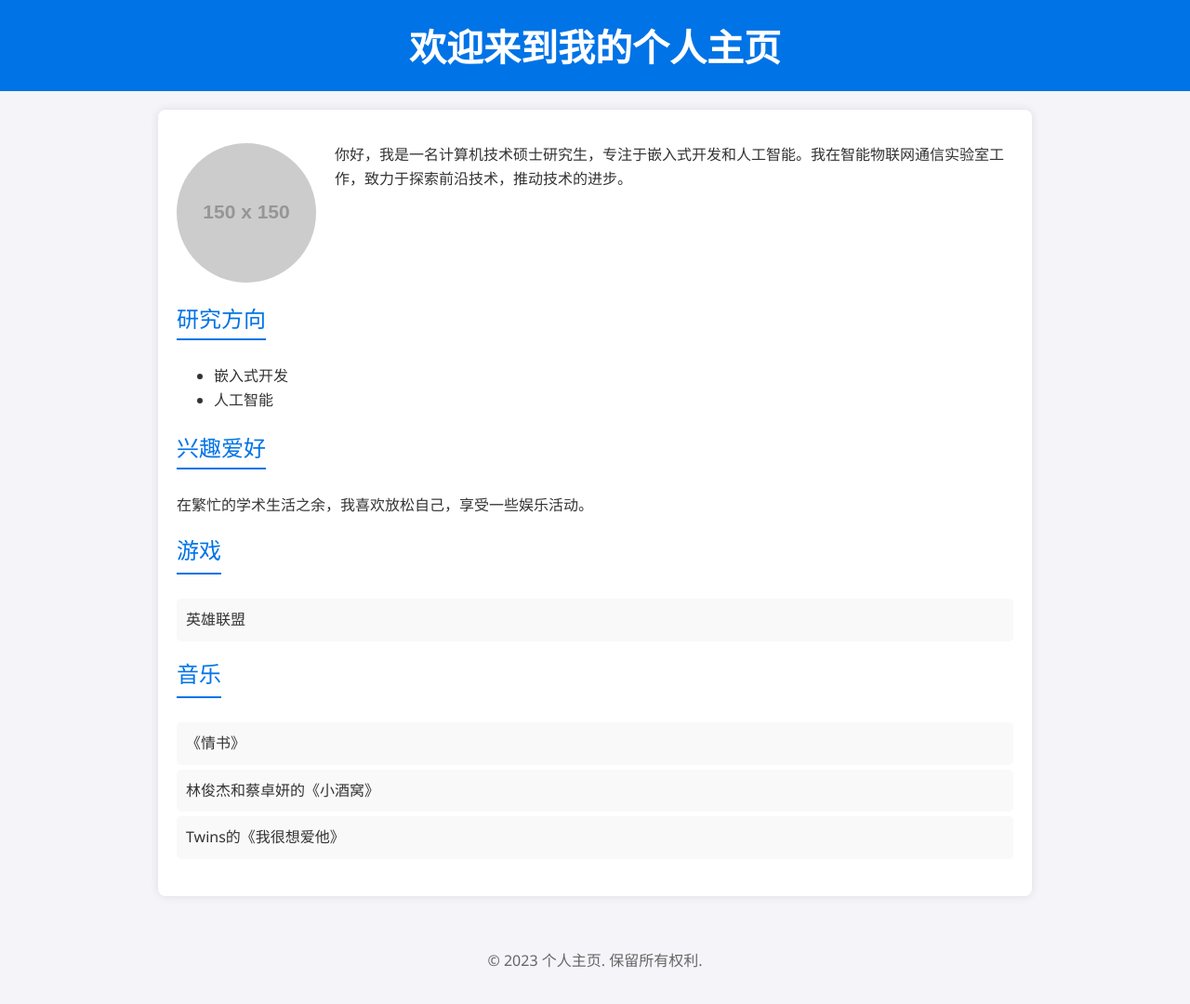
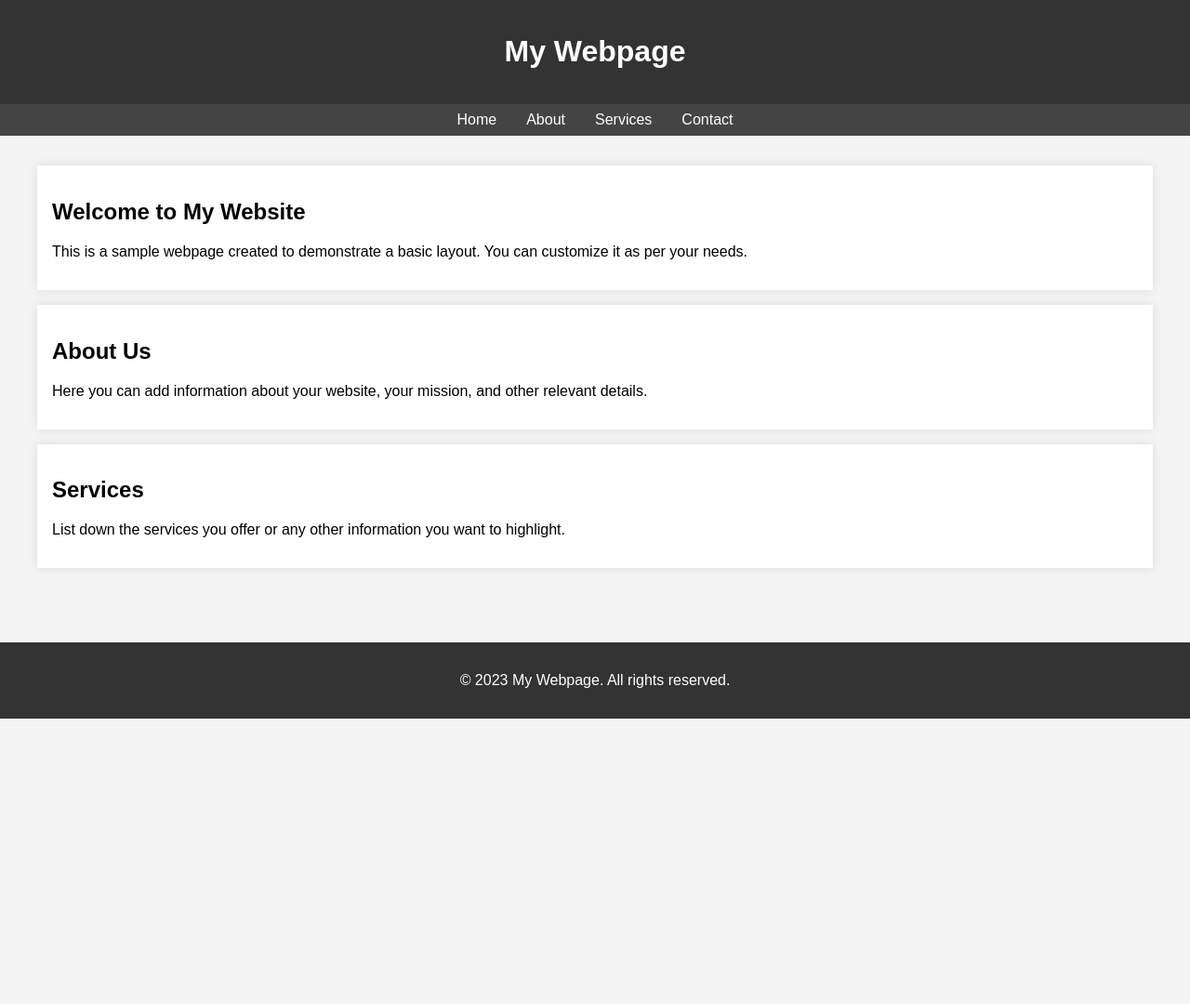
Before and after one commit to lyxlx33/lyxlx33.github.io, a Jekyll site: the page index.html, which Jekyll copies as it is, in a window 1280 px wide. Shown: the whole page at 93% size. Built offline with Jekyll 4.4.1, drawn with Linux system fonts in a browser that asks for light colours; after the commit the page ends 900 px from its top, so only the background shows below that.

Commit message:
Update index.html

```diff
--- a/index.html
+++ b/index.html
@@ -1,120 +1,82 @@
 <!DOCTYPE html>
-<html lang="zh-CN">
+<html lang="en">
 <head>
     <meta charset="UTF-8">
     <meta name="viewport" content="width=device-width, initial-scale=1.0">
-    <title>个人主页</title>
+    <title>My Webpage</title>
     <style>
         body {
-            font-family: 'Segoe UI', Tahoma, Geneva, Verdana, sans-serif;
-            background-color: #f4f4f9;
-            color: #333;
+            font-family: Arial, sans-serif;
             margin: 0;
             padding: 0;
+            background-color: #f4f4f4;
         }
-        .header {
-            background-color: #0073e6;
+        header {
+            background-color: #333;
             color: #fff;
-            padding: 20px 0;
+            padding: 1em 0;
             text-align: center;
         }
-        .header h1 {
-            margin: 0;
-            font-size: 2.5em;
+        nav {
+            display: flex;
+            justify-content: center;
+            background-color: #444;
+            padding: 0.5em 0;
+        }
+        nav a {
+            color: #fff;
+            text-decoration: none;
+            margin: 0 1em;
+        }
+        nav a:hover {
+            text-decoration: underline;
         }
         .container {
-            max-width: 900px;
-            margin: 20px auto;
-            background: #fff;
-            padding: 20px;
-            border-radius: 8px;
+            padding: 2em;
+            max-width: 1200px;
+            margin: auto;
+        }
+        .card {
+            background-color: #fff;
+            padding: 1em;
+            margin-bottom: 1em;
             box-shadow: 0 0 10px rgba(0, 0, 0, 0.1);
         }
-        .section {
-            margin-bottom: 20px;
-        }
-        .section-title {
-            font-size: 1.5em;
-            margin-bottom: 10px;
-            color: #0073e6;
-            border-bottom: 2px solid #0073e6;
-            display: inline-block;
-            padding-bottom: 5px;
-        }
-        .section-content {
-            font-size: 1em;
-            line-height: 1.6;
-        }
-        .profile-pic {
-            float: left;
-            margin-right: 20px;
-            border-radius: 50%;
-            width: 150px;
-            height: 150px;
-            object-fit: cover;
-        }
-        .clearfix::after {
-            content: "";
-            display: table;
-            clear: both;
-        }
-        .music-list, .game-list {
-            list-style-type: none;
-            padding: 0;
-        }
-        .music-list li, .game-list li {
-            background: #f9f9f9;
-            margin: 5px 0;
-            padding: 10px;
-            border-radius: 5px;
-        }
-        .footer {
+        footer {
+            background-color: #333;
+            color: #fff;
             text-align: center;
-            padding: 20px 0;
-            background-color: #f4f4f9;
-            color: #666;
+            padding: 1em 0;
+            margin-top: 2em;
         }
     </style>
 </head>
 <body>
-    <div class="header">
-        <h1>欢迎来到我的个人主页</h1>
-    </div>
+    <header>
+        <h1>My Webpage</h1>
+    </header>
+    <nav>
+        <a href="#">Home</a>
+        <a href="#">About</a>
+        <a href="#">Services</a>
+        <a href="#">Contact</a>
+    </nav>
     <div class="container">
-        <div class="section clearfix">
-            <img src="https://via.placeholder.com/150" alt="Profile Picture" class="profile-pic">
-            <div class="section-content">
-                <p>你好，我是一名计算机技术硕士研究生，专注于嵌入式开发和人工智能。我在智能物联网通信实验室工作，致力于探索前沿技术，推动技术的进步。</p>
-            </div>
+        <div class="card">
+            <h2>Welcome to My Website</h2>
+            <p>This is a sample webpage created to demonstrate a basic layout. You can customize it as per your needs.</p>
         </div>
-        <div class="section">
-            <div class="section-title">研究方向</div>
-            <div class="section-content">
-                <ul>
-                    <li>嵌入式开发</li>
-                    <li>人工智能</li>
-                </ul>
-            </div>
+        <div class="card">
+            <h2>About Us</h2>
+            <p>Here you can add information about your website, your mission, and other relevant details.</p>
         </div>
-        <div class="section">
-            <div class="section-title">兴趣爱好</div>
-            <div class="section-content">
-                <p>在繁忙的学术生活之余，我喜欢放松自己，享受一些娱乐活动。</p>
-                <div class="section-title">游戏</div>
-                <ul class="game-list">
-                    <li>英雄联盟</li>
-                </ul>
-                <div class="section-title">音乐</div>
-                <ul class="music-list">
-                    <li>《情书》</li>
-                    <li>林俊杰和蔡卓妍的《小酒窝》</li>
-                    <li>Twins的《我很想爱他》</li>
-                </ul>
-            </div>
+        <div class="card">
+            <h2>Services</h2>
+            <p>List down the services you offer or any other information you want to highlight.</p>
         </div>
     </div>
-    <div class="footer">
-        <p>&copy; 2023 个人主页. 保留所有权利.</p>
-    </div>
+    <footer>
+        <p>&copy; 2023 My Webpage. All rights reserved.</p>
+    </footer>
 </body>
 </html>
```
